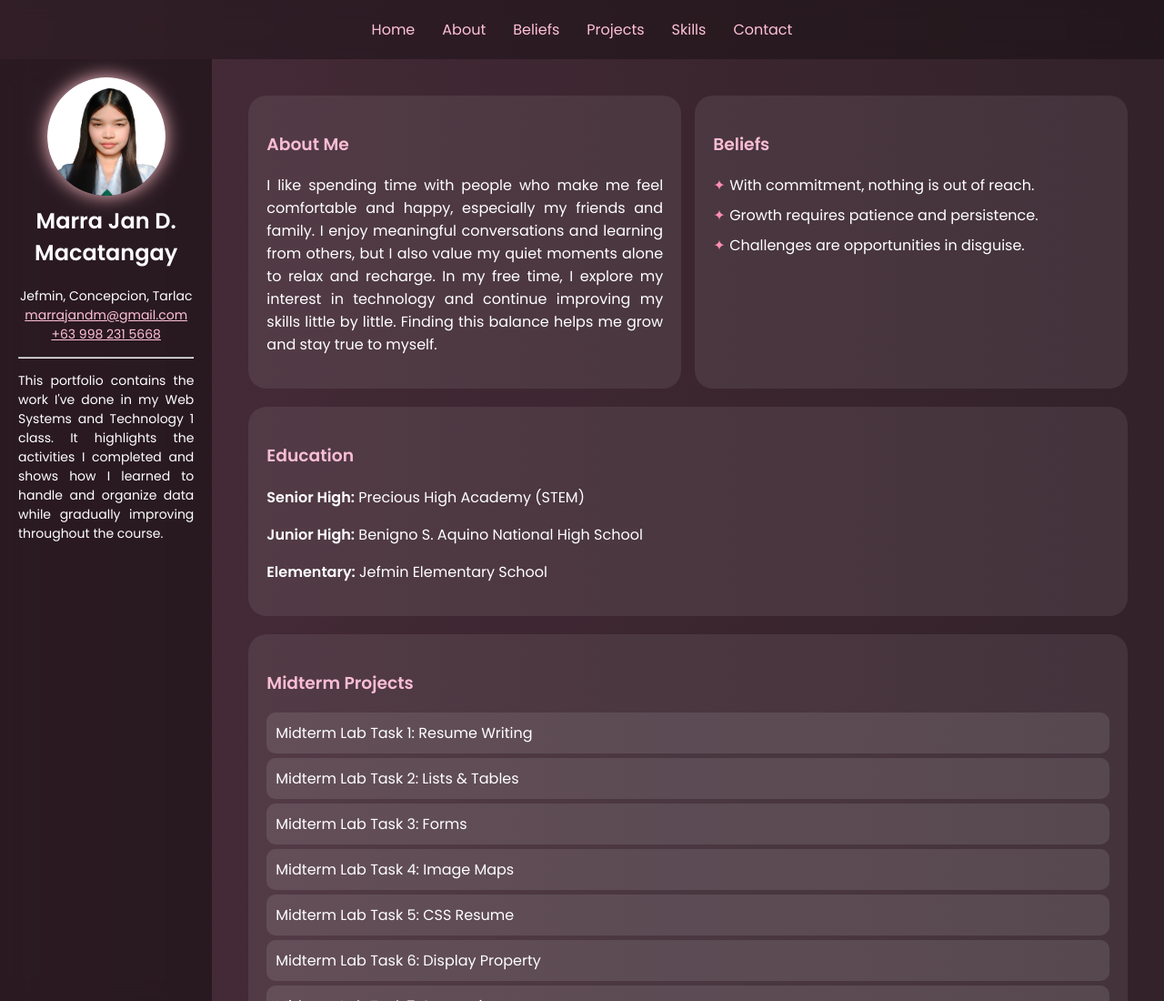
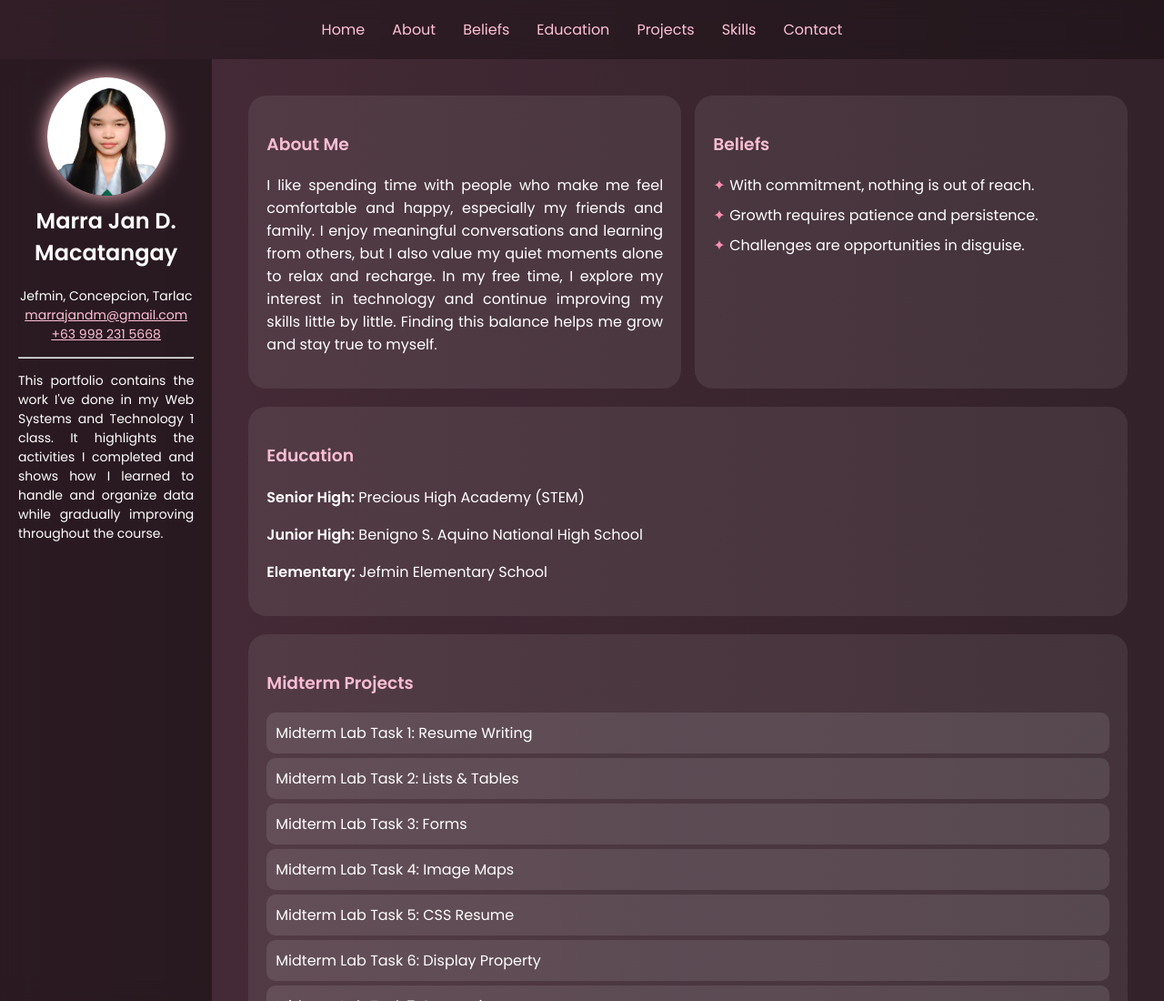
Before and after one commit to marrajdm/wansiportfolio, a plain HTML site: page index.html in a window 1280 px wide. Shown: the top 1100 px of the page at 91% size. Drawn offline with Linux system fonts and the light colour scheme.

Commit message:
Add files via upload

```diff
--- a/index.html
+++ b/index.html
@@ -262,6 +262,7 @@ ul li::before{
     <a href="#home">Home</a>
     <a href="#about">About</a>
     <a href="#beliefs">Beliefs</a>
+    <a href="#education">Education</a>
     <a href="#projects">Projects</a>
     <a href="#skills">Skills</a>
     <a href="#contact">Contact</a>
@@ -305,7 +306,7 @@ ul li::before{
     </div>
 </div>
 
-<div class="card">
+<div class="card" id="education">
     <h3>Education</h3>
     <p><b>Senior High:</b> Precious High Academy (STEM)</p>
     <p><b>Junior High:</b> Benigno S. Aquino National High School</p>
```
